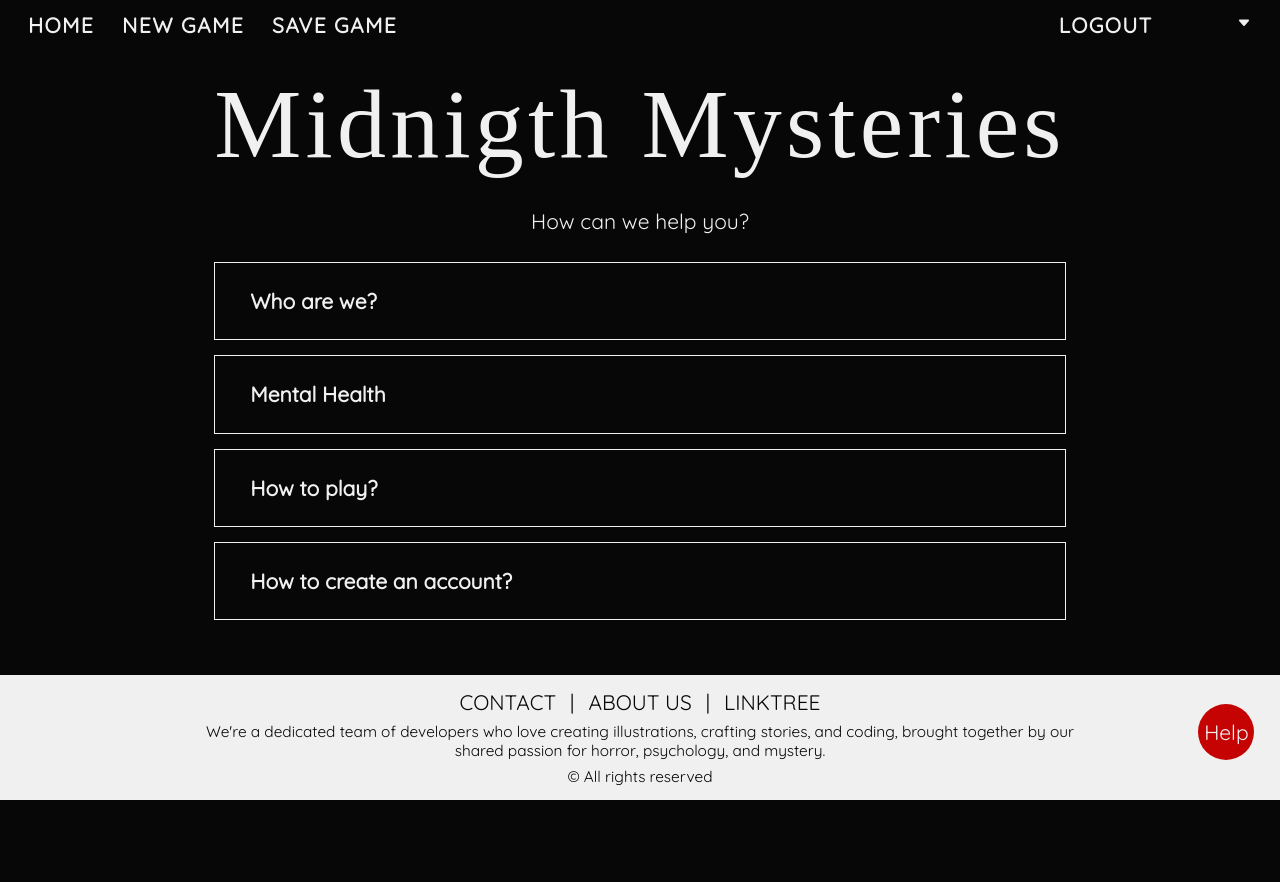
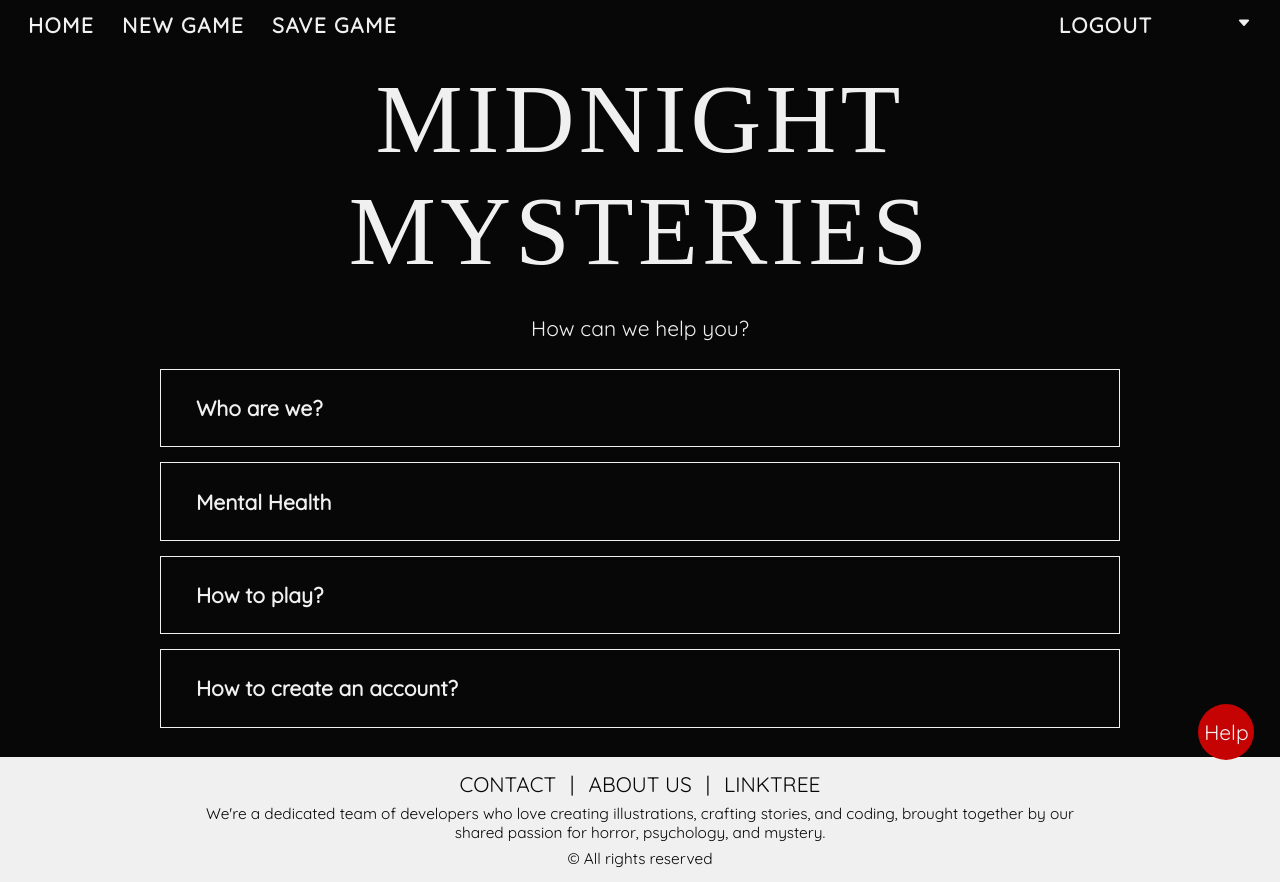
Before and after one commit to KateClysm/MidnightMysteriesFront, a React (Vite) app in the folder frontend/: page /home/help in a window 1280 px wide. Before the commit the page ends 800 px from the top, so only its background shows below. Built offline with nearby package versions, Linux system fonts and the light colour scheme; some icons are missing; a web font is replaced by a local one.

Commit message:
Little fixes in the styles of 'help-page'

```diff
--- a/frontend/src/App.tsx
+++ b/frontend/src/App.tsx
@@ -94,7 +94,7 @@ const App: React.FC = () => {
           path: '/home/conection',
           element: <ConectionExample/>
         },
-{
+        {
           path: '/home/characters',
           element: <Characters/>
         },
@@ -115,6 +115,7 @@ const App: React.FC = () => {
         }
       ]
     },
+
     {
       path: '/*',
       element: <NotFound />
--- a/frontend/src/components/footer/Footer.tsx
+++ b/frontend/src/components/footer/Footer.tsx
@@ -6,9 +6,9 @@ const Footer: React.FC = () => {
   return (
     <div className="container-footer">
       <div className="container-footer-access">
-        <NavLink to="/">CONTACT</NavLink>
+        <NavLink to="#">CONTACT</NavLink>
         <p>|</p>
-        <NavLink to="/">ABOUT US</NavLink>
+        <NavLink to="#">ABOUT US</NavLink>
         <p>|</p>
         <a href="https://linktr.ee/midnightmysteries06"> LINKTREE</a>
       </div>
--- a/frontend/src/pages/help-page/Help.tsx
+++ b/frontend/src/pages/help-page/Help.tsx
@@ -19,7 +19,7 @@ const Help: React.FC = () => {
 
   return (
    <div className="help-container">
-      <h1> Midnigth Mysteries</h1>
+      <h1> MIDNIGHT MYSTERIES</h1>
       <p> How can we help you?</p>
 
       <div className="question">
--- a/frontend/src/pages/help-page/help.scss
+++ b/frontend/src/pages/help-page/help.scss
@@ -2,6 +2,8 @@
 .help-container{
     max-width: 75%;
     margin: auto;
+    margin-top: 3.5rem;
+    padding: 1rem 0rem;
 
     p{
         margin: 2rem 0;
@@ -10,7 +12,7 @@
     }
 
     h1 {
-        margin: 2rem 0;
+
         text-align: center;
         color: var(--white-color);
     }
```
